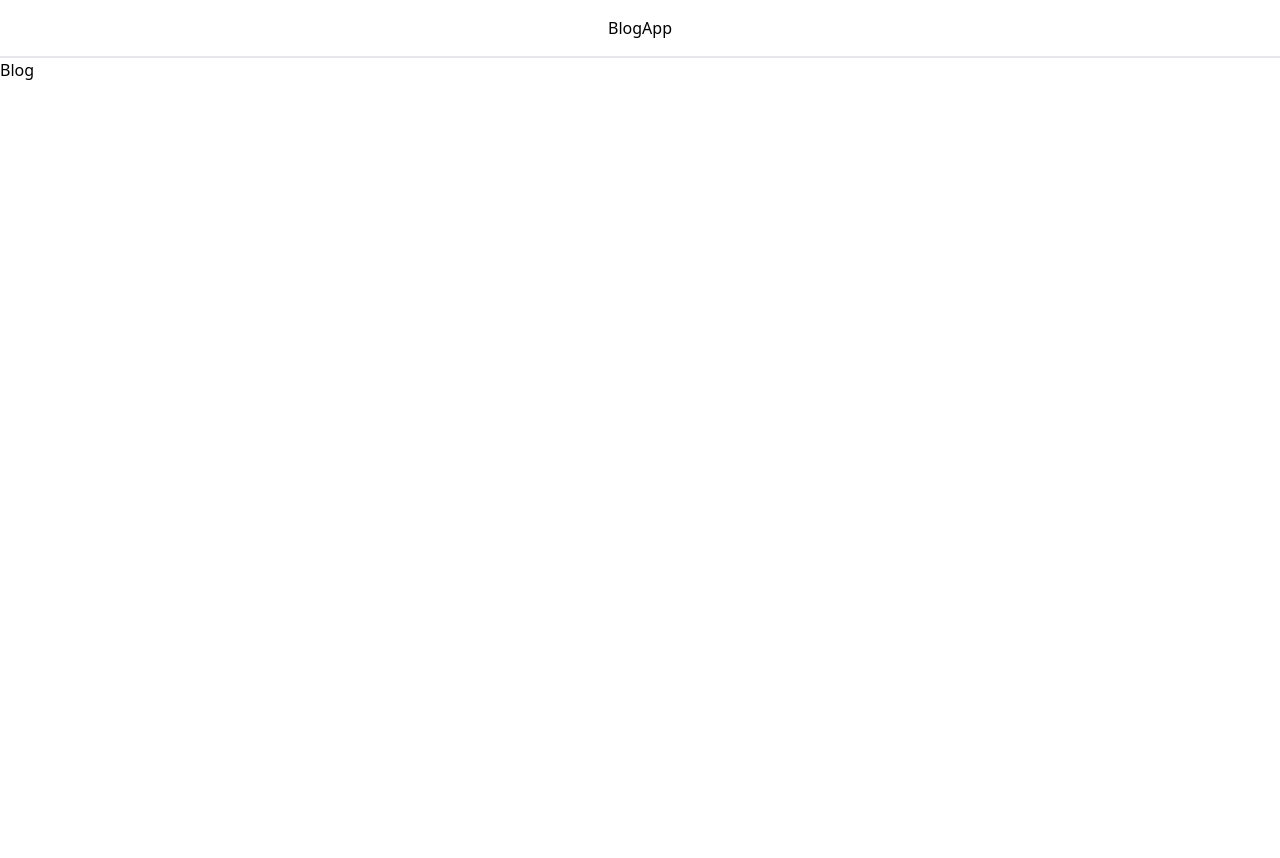
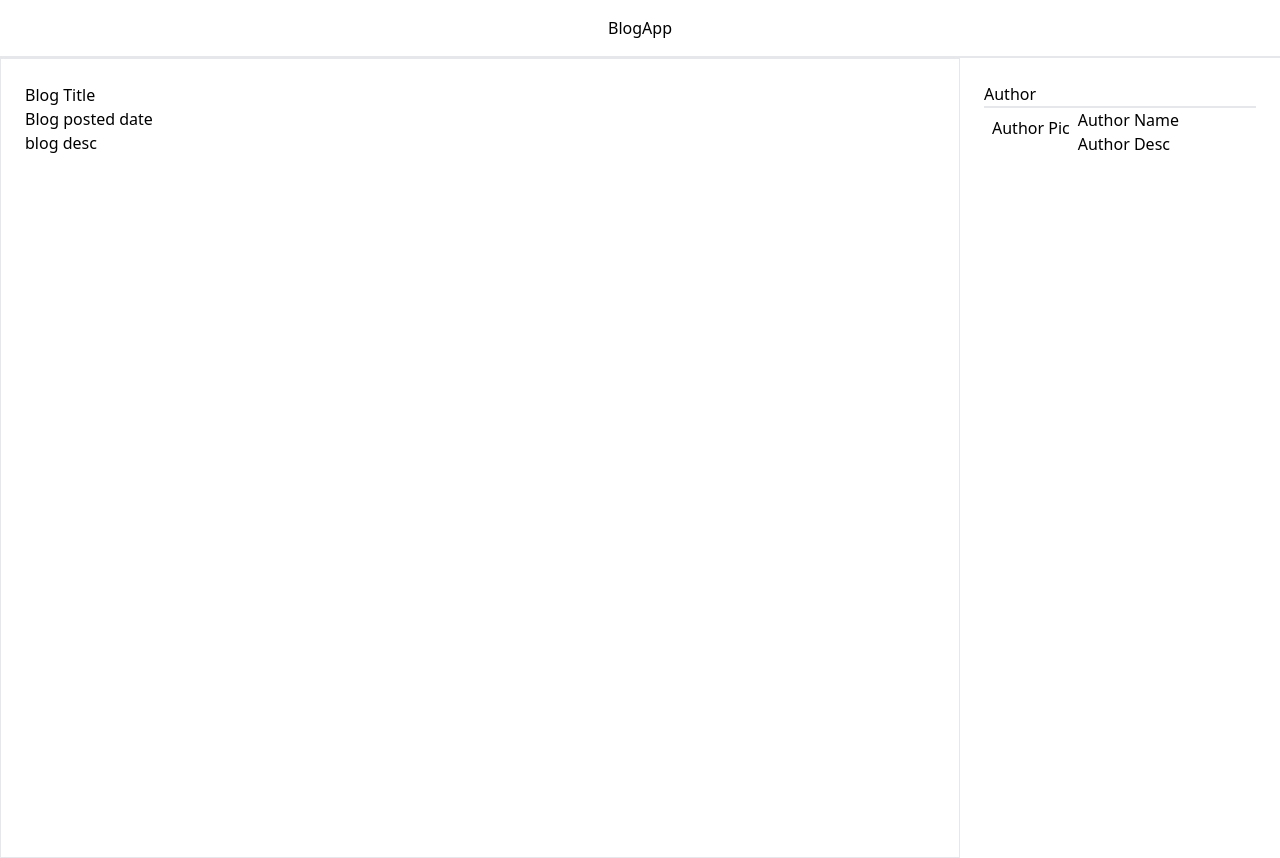
Before and after one commit to Yh010/BlogApp, a React (Vite) app in the folder frontend/: page /blog/1 in a window 1280 px wide. Before the commit the page ends 800 px from the top, so only its background shows below. Built offline with nearby package versions, Linux system fonts and the light colour scheme.

Commit message:
blog page

```diff
--- a/frontend/src/pages/Blog.tsx
+++ b/frontend/src/pages/Blog.tsx
@@ -1,3 +1,21 @@
 export const Blog = () => {
-  return <div>Blog</div>;
+  return (
+    <div className="flex h-screen">
+      <div className="w-3/4 border p-6">
+        <div>Blog Title</div>
+        <div>Blog posted date</div>
+        <div>blog desc</div>
+      </div>
+      <div className="w-1/4 p-6">
+        <div className="border-b-2">Author</div>
+        <div className="flex">
+          <div className="m-2">Author Pic</div>
+          <div>
+            <div>Author Name</div>
+            <div>Author Desc</div>
+          </div>
+        </div>
+      </div>
+    </div>
+  );
 };
```
